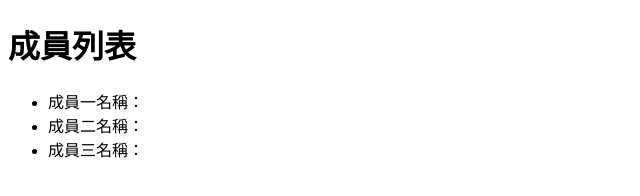
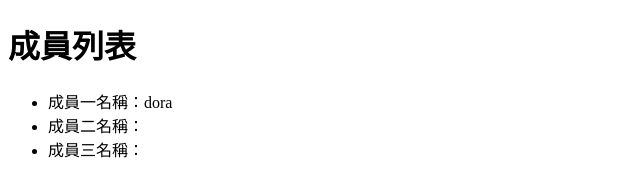
Before and after one commit to doraGH/git-1109, a plain HTML site: page index.html in a window 1280 px wide. Shown: the full height of the page, 0-640 px from the left. Drawn offline with Linux system fonts and the light colour scheme.

Commit message:
add a name

```diff
--- a/index.html
+++ b/index.html
@@ -8,7 +8,7 @@
 <body>
     <h1>成員列表</h1>
     <ul>
-        <li>成員一名稱：</li>
+        <li>成員一名稱：dora</li>
         <li>成員二名稱：</li>
         <li>成員三名稱：</li>
     </ul>
```
